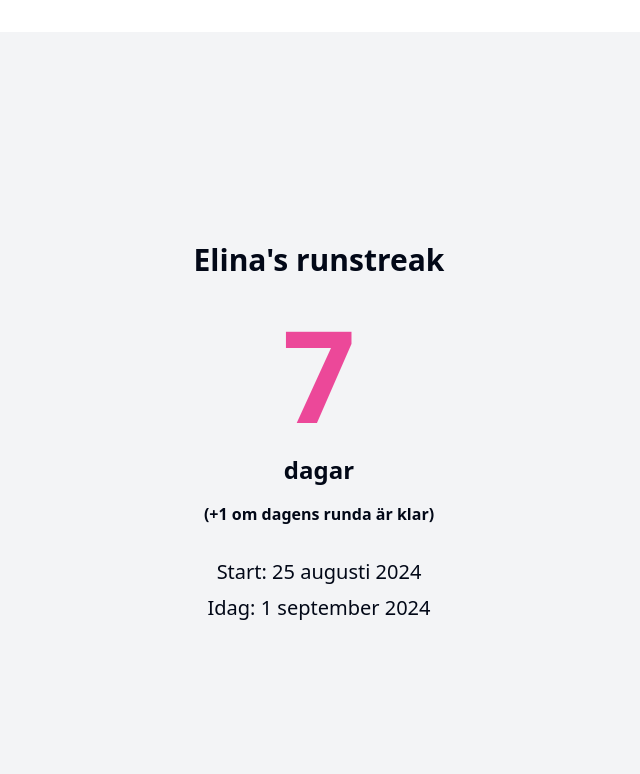
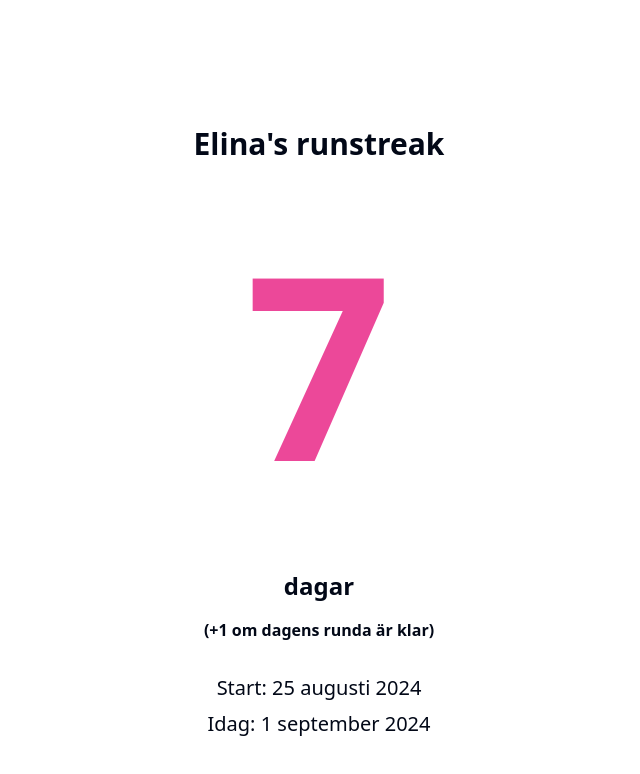
Before and after one commit to anders-brunoson/day-counter-e, a React (Vite) app: page / in a window 1280 px wide. Shown: the top 774 px of the page, without its empty margins (321-961 px from the left). Built offline with nearby package versions, Linux system fonts and the light colour scheme.

Commit message:
Larger number

```diff
--- a/src/components/DayCounterE.jsx
+++ b/src/components/DayCounterE.jsx
@@ -29,11 +29,18 @@ const Counter = () => {
     }).format(date);
   };
 
+  const largeText = {
+    fontSize: '16rem',
+    fontWeight: 'bold',
+    marginBottom: '1rem',
+    color: '#ec4899', // Tailwind's pink-500 color
+  };
+
   return (
-    <div className="flex flex-col items-center justify-center h-screen bg-gray-100">
-      <h1 className="text-3xl font-bold mb-8">Elina's runstreak</h1>
+    <div className="flex flex-col items-center justify-center h-screen">
+      <h1 className="text-3xl font-bold mb-2">Elina's runstreak</h1>
       <div className="text-center">
-        <p className="text-9xl font-bold mb-4 text-pink-500">{days}</p>
+        <p style={largeText}>{days}</p>
         <p className="text-2xl font-semibold mb-4">dagar</p>
         <p className="text-1xl font-semibold mb-4">(+1 om dagens runda är klar)</p>
       </div>
```
